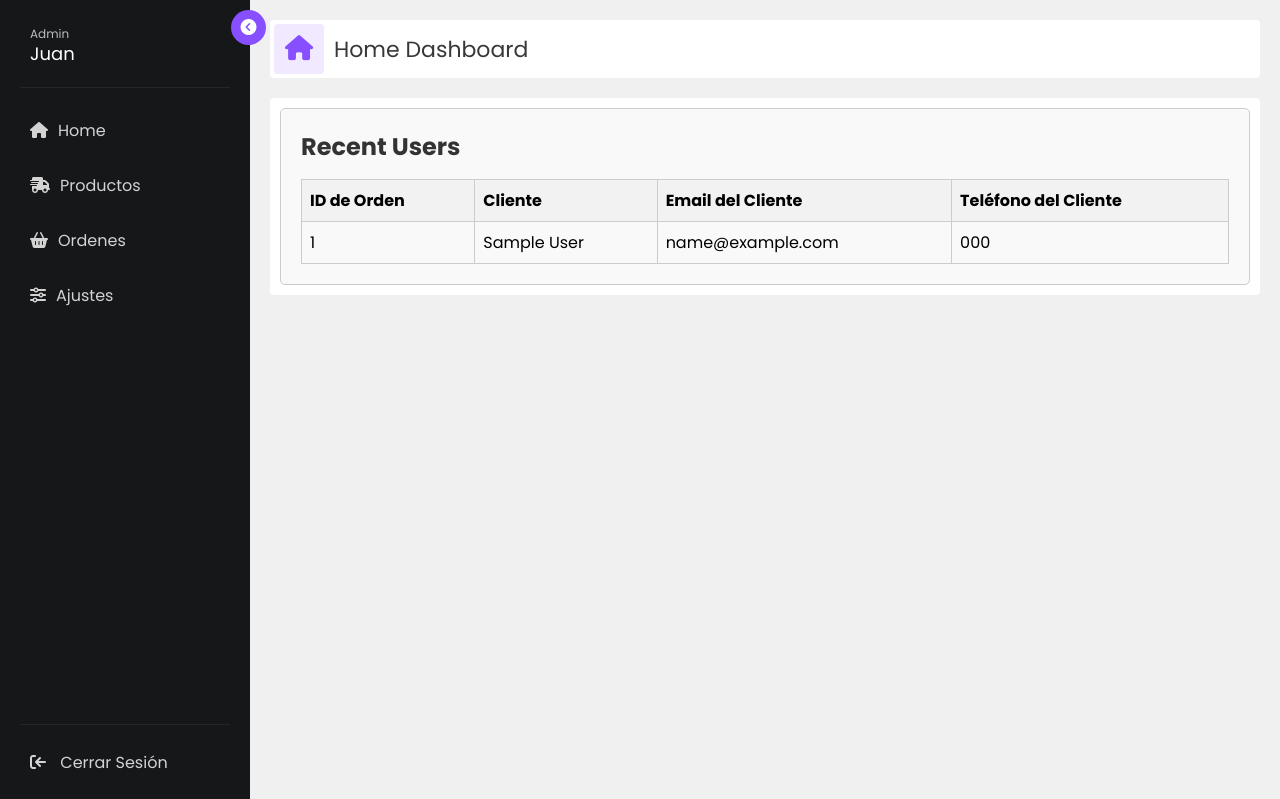
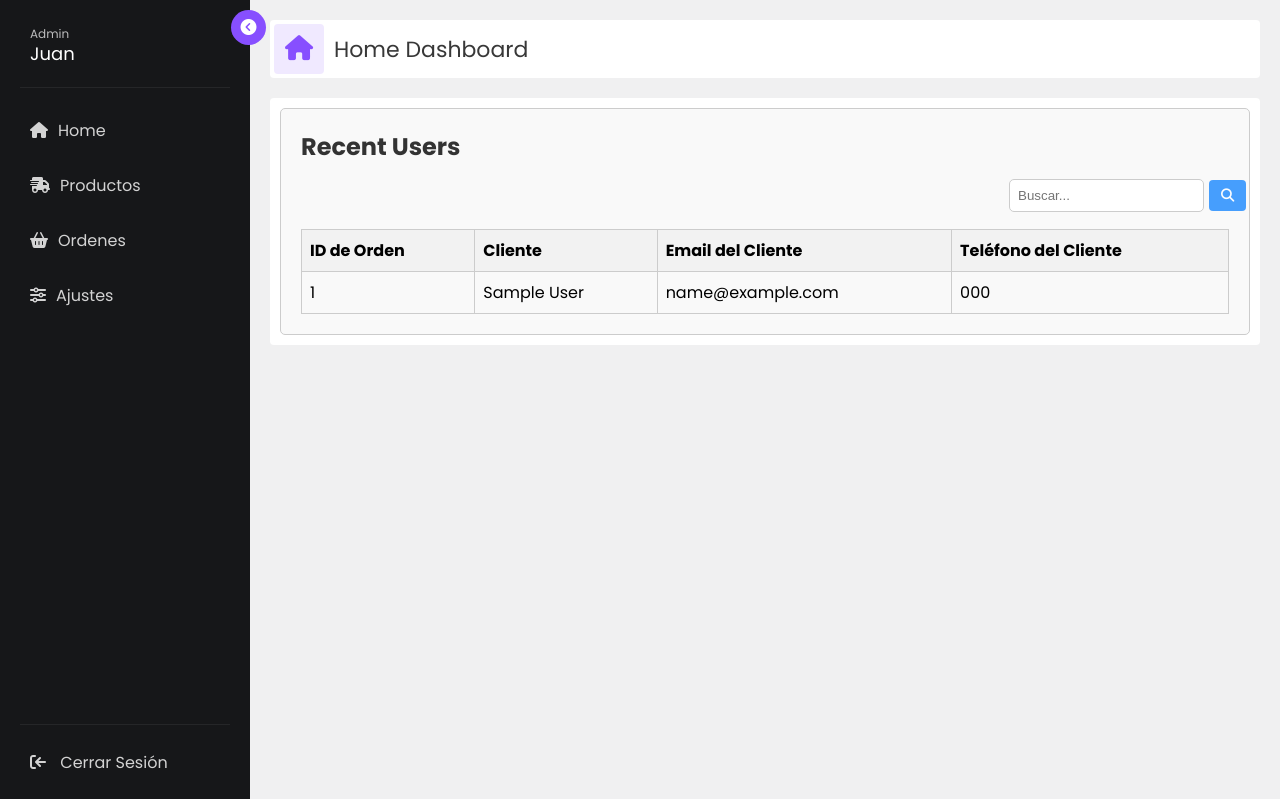
Before and after one commit to UnicornIn/universe, a FastAPI app: template templates/dashboard.html in a window 1280 px wide. Shown: the top 799 px of the page. Run offline with FastAPI, Linux system fonts and the light colour scheme; the template is opened without the code that fills it: most values are stand-ins (such as "Sample title", 1, 10 or a date in 2020); some libraries are stand-ins or nearby versions.

Commit message:
agregue un boton de busqueda

```diff
--- a/main.py
+++ b/main.py
@@ -5,6 +5,7 @@ from fastapi.templating import Jinja2Templates
 from fastapi.responses import HTMLResponse, RedirectResponse
 from woocommerce import API
 from database.connection import execute_query
+
 
 app = FastAPI()
 app.title = "Mi aplicación con  FastAPI"
@@ -113,6 +114,19 @@ async def read_orders():
         version="wc/v3",
     )
 
-    orders = wcapi.get("orders").json()
+@app.get("/search-bar", response_class=HTMLResponse)
+async def search(order_number: int,request:Request):
 
-    return orders
+    try:
+
+        order_results = wcapi.get("orders", params = {"number":order_number}).json()
+
+
+
+        return templates.TemplateResponse("user.html" , {"request":request , "data_user": order_number})
+
+
+    except Exception as e:
+
+
+        return {"error": str(e)}
--- a/templates/dashboard.html
+++ b/templates/dashboard.html
@@ -290,6 +290,47 @@
             transform: rotate(180deg);
         }
 
+
+        .search-bar {
+    display: flex;
+    align-items: center;
+}
+
+.search-bar input[type="text"] {
+    padding: 8px;
+    border: 1px solid #ccc;
+    border-radius: 5px;
+    margin-right: 5px;
+}
+
+.search-bar button.search-button {
+    background-color: #007bffb7;
+    color: rgba(255, 255, 255, 0.973);
+    border: none;
+    padding: 8px 12px;
+    border-radius: 4px;
+    cursor: pointer;
+}
+
+.search-bar button.search-button:hover {
+    background-color: hsla(268, 100%, 35%, 0.906);
+}
+
+.search-container {
+    float: right;
+    height: 50px;
+    width: 220px; /* Ajusta el ancho según sea necesario */
+  }
+
+  .search-button {
+    float: right;
+    margin-right: 10px; /* Ajusta la distancia según sea necesario */
+  }
+
+
+
+
+
         /*===================================
     ESTILOS PANEL RIGHT
 ===================================*/
@@ -365,6 +406,7 @@
         .customer-table tbody tr:hover {
             background-color: #ddd;
         }
+
     </style>
 </head>
 
@@ -418,11 +460,23 @@
             </div>
 
             <div class="ds-panel-content">
+                <div class="recent-payments">
+                  <div class="title">
+                    <h2>Recent Users</h2>
+                  </div>
+                  <div class="search-container">
+                    <div class="search-bar">
+                      <input type="text" placeholder="Buscar...">
+                      <button class="search-button">
+                        <i class="fas fa-search"></i>
+                      </button>
+                    </div>
+                  </div>
 
-                <div class="recent-payments">
-                    <div class="title">
-                        <h2>Recent Users</h2>
-                    </div>
+
+
+
+
                     <div class="woocommerce-data">
                         <table class="customer-table">
                             <thead>
@@ -449,6 +503,7 @@
 
 
 
+
             </div>
 
         </div>
```
Also changed, not shown: templates/clientes.html (added, +20 -0 lines), database/connection.py (line endings or trailing spaces).
